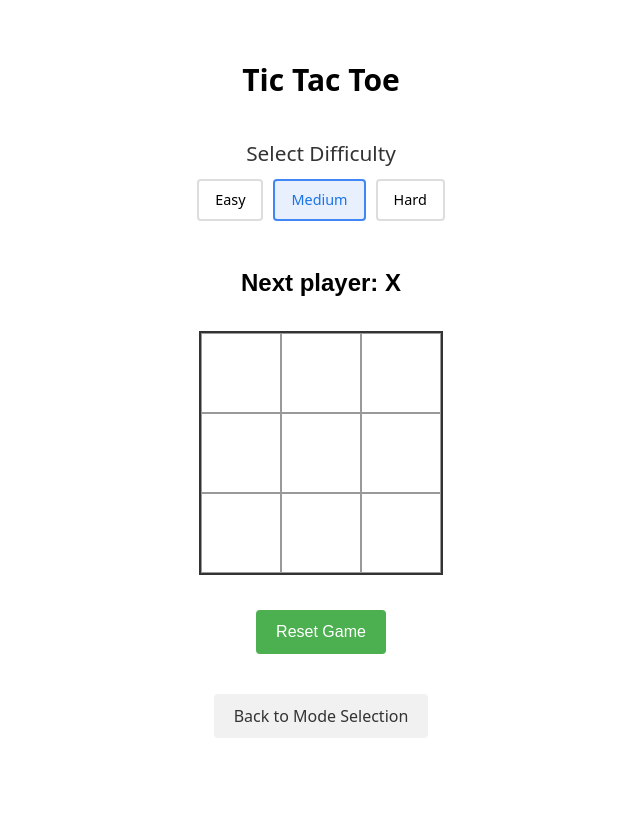
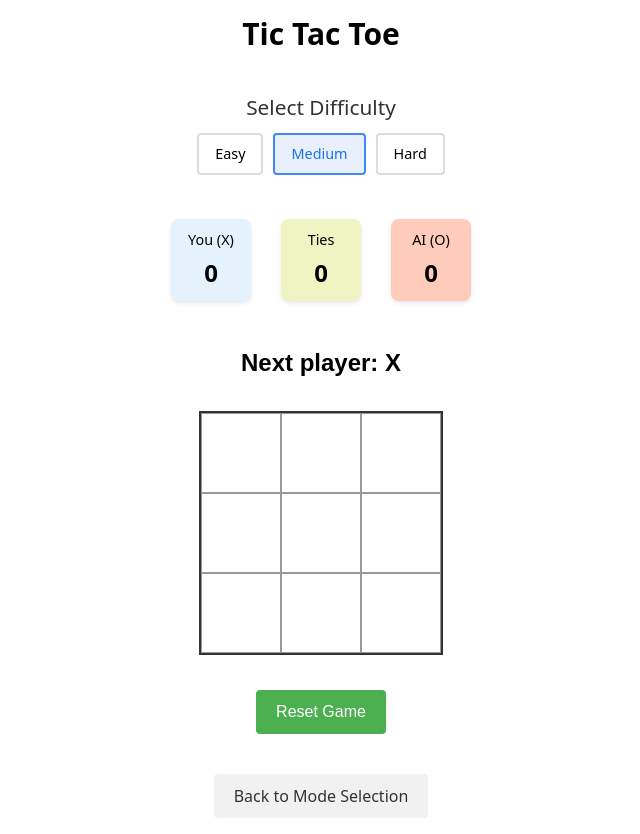
Before and after one commit to bolencki13/tic-tac-toe, a React (Vite) app: page / in a window 1280 px wide. Both pictures are taken after a click on the button "Single Player". Shown: the whole page, without its empty margins (319-959 px from the left). Before the commit the page ends 800 px from the top, so only its background shows below. Built offline with nearby package versions, Linux system fonts and the light colour scheme.

Commit message:
Add a scoreboard to keep track of wins, losses, and ties

```diff
--- a/src/App.tsx
+++ b/src/App.tsx
@@ -1,15 +1,72 @@
 
-import { useState } from 'react';
+import { useState, useEffect } from 'react';
 import { TicTacToe } from './components/TicTacToe';
 import { GameModeSelector } from './components/GameModeSelector';
+import { ScoreBoard } from './components/ScoreBoard';
 
 function App() {
+  /**
+   * State vars
+   */
   const [gameMode, setGameMode] = useState<TicTacToe.GameMode | null>(null);
   const [difficulty, setDifficulty] = useState<TicTacToe.Difficulty>('medium');
+  const [scores, setScores] = useState({
+    player1: 0, // X player (human in single mode)
+    player2: 0, // O player (AI in single mode)
+    ties: 0
+  });
+  const [previousMode, setPreviousMode] = useState<TicTacToe.GameMode | null>(null);
 
-  // Reset game state
+  /**
+   * Side effects
+   */
+  // Reset scores when game mode changes
+  useEffect(() => {
+    if (gameMode !== null && gameMode !== previousMode) {
+      setScores({
+        player1: 0,
+        player2: 0,
+        ties: 0
+      });
+      setPreviousMode(gameMode);
+    }
+  }, [gameMode, previousMode]);
+
+  /**
+   * Helpers
+   */
+  // Reset game state and go back to mode selection
   const handleReset = () => {
     setGameMode(null);
+    // Reset scores when going back to mode selection
+    setScores({
+      player1: 0,
+      player2: 0,
+      ties: 0
+    });
+    // Also reset previousMode to ensure scores will be reset even if the same mode is selected again
+    setPreviousMode(null);
+  };
+
+  // Handle game end and update scores
+  const handleGameEnd = (winner: string | null) => {
+    if (winner === 'X') {
+      setScores(prev => ({
+        ...prev,
+        player1: prev.player1 + 1
+      }));
+    } else if (winner === 'O') {
+      setScores(prev => ({
+        ...prev,
+        player2: prev.player2 + 1
+      }));
+    } else {
+      // Draw case
+      setScores(prev => ({
+        ...prev,
+        ties: prev.ties + 1
+      }));
+    }
   };
 
   // Show difficulty selector for single player mode
@@ -43,6 +100,9 @@ function App() {
     );
   };
 
+  /**
+   * Render
+   */
   return (
     <div className="flex min-h-screen flex-col items-center justify-center p-4 gap-6">
       <h1 className="text-3xl font-bold mb-4">Tic Tac Toe</h1>
@@ -52,12 +112,14 @@ function App() {
       ) : (
         <>
           {renderDifficultySelector()}
+
+          {/* Score Board */}
+          <ScoreBoard scores={scores} gameMode={gameMode} />
+
           <TicTacToe
             mode={gameMode}
             difficulty={difficulty}
-            onGameEnd={() => {
-              // You can add game-end logic here if needed
-            }}
+            onGameEnd={handleGameEnd}
           />
           <button
             className="back-button mt-4"
--- /dev/null
+++ b/src/components/ScoreBoard/index.tsx
@@ -0,0 +1,41 @@
+import React from 'react';
+import './styles.css';
+
+export namespace ScoreBoard {
+  export type Props = {
+    scores: {
+      player1: number;
+      player2: number;
+      ties: number;
+    };
+    gameMode: 'single' | 'multi';
+  }
+}
+
+export function ScoreBoard(props: ScoreBoard.Props) {
+  /**
+   * Render
+   */
+  return (
+    <div className="score-board">
+      <div className="score-item">
+        <div className="score-label">
+          {props.gameMode === 'single' ? 'You (X)' : 'Player 1 (X)'}
+        </div>
+        <div className="score-value">{props.scores.player1}</div>
+      </div>
+
+      <div className="score-item">
+        <div className="score-label">Ties</div>
+        <div className="score-value">{props.scores.ties}</div>
+      </div>
+
+      <div className="score-item">
+        <div className="score-label">
+          {props.gameMode === 'single' ? 'AI (O)' : 'Player 2 (O)'}
+        </div>
+        <div className="score-value">{props.scores.player2}</div>
+      </div>
+    </div>
+  );
+}
--- /dev/null
+++ b/src/components/ScoreBoard/styles.css
@@ -0,0 +1,42 @@
+.score-board {
+  display: flex;
+  justify-content: space-between;
+  gap: 20px;
+  margin-bottom: 20px;
+  width: 300px;
+}
+
+.score-item {
+  display: flex;
+  flex-direction: column;
+  align-items: center;
+  min-width: 80px;
+  padding: 10px;
+  border-radius: 8px;
+  background-color: #f5f5f5;
+  box-shadow: 0 2px 4px rgba(0, 0, 0, 0.1);
+}
+
+.score-item:nth-child(1) {
+  background-color: #e3f2fd;
+}
+
+.score-item:nth-child(2) {
+  background-color: #f0f4c3;
+}
+
+.score-item:nth-child(3) {
+  background-color: #ffccbc;
+}
+
+.score-label {
+  font-size: 0.9rem;
+  font-weight: 500;
+  margin-bottom: 5px;
+  text-align: center;
+}
+
+.score-value {
+  font-size: 1.5rem;
+  font-weight: 700;
+}
```
